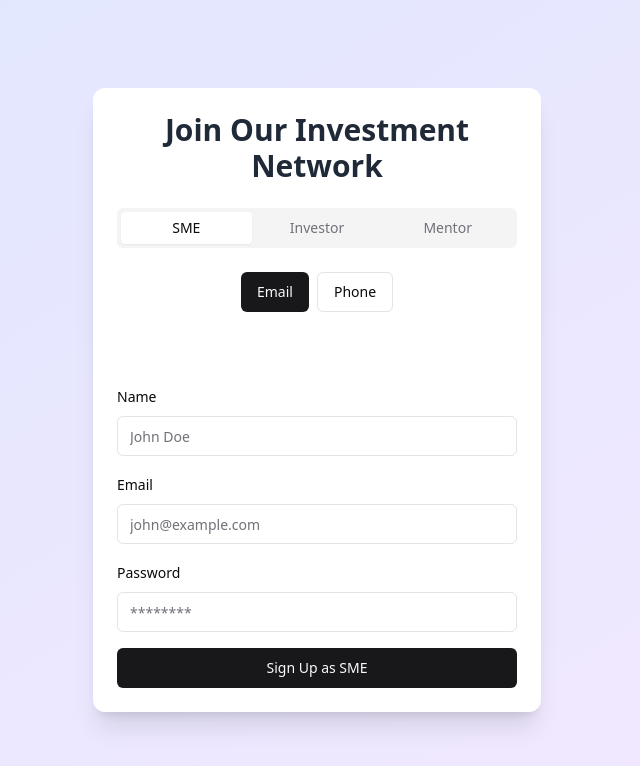
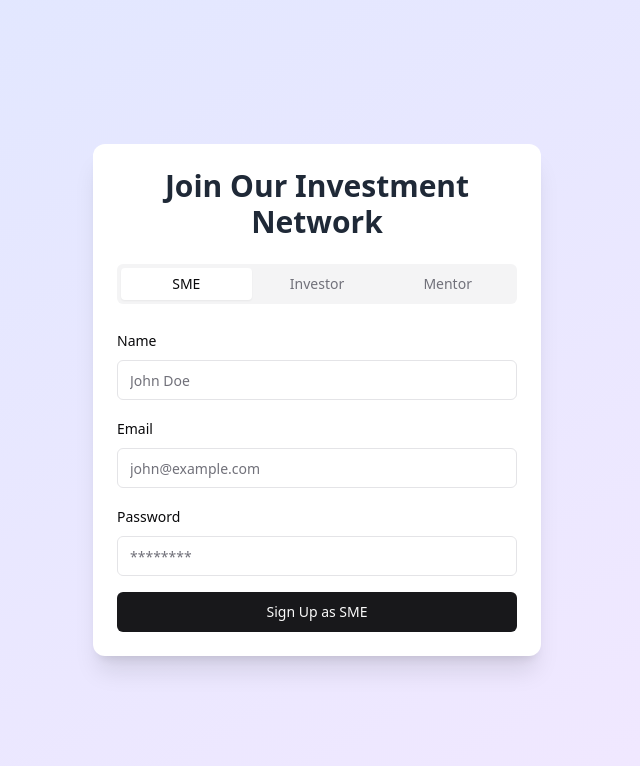
Before and after one commit to Asim-Shah-2004/MIT-HACK, a React (Vite) app in the folder client/: page /register in a window 1280 px wide. Shown: the top 766 px of the page, without its empty margins (323-963 px from the left). Built offline with nearby package versions, Linux system fonts and the light colour scheme; no server answers.

Commit message:
add jwt to register page

```diff
--- a/client/src/main.jsx
+++ b/client/src/main.jsx
@@ -1,9 +1,8 @@
 import { StrictMode } from 'react'
 import { createRoot } from 'react-dom/client'
+import { BrowserRouter } from 'react-router-dom'
 import App from './App.jsx'
 import './index.css'
-import {BrowserRouter} from 'react-router-dom'
-
 
 createRoot(document.getElementById('root')).render(
   <BrowserRouter>
--- a/client/src/pages/RegisterPage.jsx
+++ b/client/src/pages/RegisterPage.jsx
@@ -1,145 +1,78 @@
+import { useState } from 'react';
+import { useForm } from 'react-hook-form';
+import { zodResolver } from '@hookform/resolvers/zod';
+import * as z from 'zod';
+import { Button } from "@/components/ui/button";
+import { Input } from "@/components/ui/input";
+import { Label } from "@/components/ui/label";
+import { Tabs, TabsContent, TabsList, TabsTrigger } from "@/components/ui/tabs";
+import { toast, Toaster } from "sonner";
+import axios from 'axios';
 
-import { useState } from 'react'
-import { useForm } from 'react-hook-form'
-import { zodResolver } from '@hookform/resolvers/zod'
-import * as z from 'zod'
-import { GoogleOAuthProvider, GoogleLogin } from '@react-oauth/google'
-import { jwtDecode } from "jwt-decode"
-import { Button } from "@/components/ui/button"
-import { Input } from "@/components/ui/input"
-import { Label } from "@/components/ui/label"
-import { Tabs, TabsContent, TabsList, TabsTrigger } from "@/components/ui/tabs"
-import { toast, Toaster } from "sonner"
+
+const nameRegex = /^[a-zA-Z\s]+$/;
+const passwordRegex = /^[a-zA-Z0-9!@#$%^&*()\-_=+]+$/;
 
 const formSchema = z.object({
-  name: z.string().min(2, { message: "Name must be at least 2 characters." }),
-  email: z.string().email({ message: "Invalid email address." }),
-  phone: z.string().regex(/^\d{10}$/, { message: "Phone number must be 10 digits." }),
-  password: z.string().min(8, { message: "Password must be at least 8 characters." }),
-  verificationCode: z.string().optional(),
-})
+  name: z.string()
+    .min(2, { message: "Name must be at least 2 characters." })
+    .max(128, { message: "Name must be at most 128 characters." })
+    .refine(value => nameRegex.test(value), {
+      message: "Name must contain only letters and spaces.",
+    }),
+
+  email: z.string()
+    .email({ message: "Invalid email address." })
+    .max(64, { message: "Email must be at most 64 characters." }),
+
+  password: z.string()
+    .min(8, { message: "Password must be at least 8 characters." })
+    .max(32, { message: "Password must be at most 32 characters." })
+    .refine(value => passwordRegex.test(value), {
+      message: "Password can contain only letters, numbers, and symbols (! @ # $ % ^ & * ( ) - _ = +).",
+    }),
+});
+
 
 export default function RegisterPage() {
-  const [userType, setUserType] = useState('SME')
-  const [registrationMethod, setRegistrationMethod] = useState('email')
-  const [isPhoneVerificationSent, setIsPhoneVerificationSent] = useState(false)
-
-  const { register, handleSubmit, formState: { errors }, reset, setValue } = useForm({
+  const [userType, setUserType] = useState('SME');
+  const { register, handleSubmit, formState: { errors }, reset } = useForm({
     resolver: zodResolver(formSchema),
-  })
+  });
 
   const onSubmit = async (data) => {
     try {
-      const response = await fetch('http://localhost:3000/register', {
-        method: 'POST',
-        headers: {
-          'Content-Type': 'application/json',
-        },
-        body: JSON.stringify({
+      const response = await axios.post('http://localhost:3000/register', {
         ...data,
         userType,
-          registrationMethod,
-        }),
-      })
-
-      if (!response.ok) {
-        throw new Error('Registration failed')
-      }
+      }, {
+        withCredentials: true,
+      });
 
       toast.success("Registration successful", {
         description: `Welcome, ${data.name}!`,
-      })
-      reset()
+      });
+
+      reset();
     } catch (error) {
+      if (error.response) {
+        toast.error("Registration failed", {
+          description: error.response.data.message || 'An unknown error occurred',
+        });
+      } else if (error.request) {
+        toast.error("Registration failed", {
+          description: 'No response from server',
+        });
+      } else {
         toast.error("Registration failed", {
           description: error.message,
-      })
+        });
       }
     }
-
-  const handleGoogleLogin = async (credentialResponse) => {
-    try {
-      const decoded = jwtDecode(credentialResponse.credential)
-      const { email, name } = decoded
-
-      setValue('email', email)
-      setValue('name', name)
-
-      // const apiResponse = await fetch('http://localhost:3000/register', {
-      //   method: 'POST',
-      //   headers: {
-      //     'Content-Type': 'application/json',
-      //   },
-      //   body: JSON.stringify({
-      //     email,
-      //     name,
-      //     userType,
-      //     registrationMethod: 'google',
-      //     idToken: credentialResponse.credential,
-      //   }),
-      // })
-
-      // if (!apiResponse.ok) {
-      //   throw new Error('Google registration failed')
-      // }
-
-      const body  = JSON.stringify({
-        email,
-        name,
-        userType,
-        registrationMethod: 'google',
-        idToken: credentialResponse.credential,
-      });
-
-      console.log(body);
-      if (!body) {
-        throw new Error('Google registration failed')
-      }
-      else {
-
-      toast.success("Google registration successful", {
-        description: `Welcome, ${name}!`,
-      })
-    }
-    } catch (error) {
-      toast.error("Google registration failed", {
-        description: error.message,
-      })
-    }
-  }
-
-  const sendPhoneVerification = async () => {
-    try {
-      const response = await fetch('http://localhost:3000/send-verification', {
-        method: 'POST',
-        headers: {
-          'Content-Type': 'application/json',
-        },
-        body: JSON.stringify({
-          phone: document.getElementById('phone').value,
-        }),
-      })
-
-      if (!response.ok) {
-        throw new Error('Failed to send verification code')
-      }
-
-      setIsPhoneVerificationSent(true)
-      toast.success("Verification code sent", {
-        description: "Please check your phone for the code.",
-      })
-    } catch (error) {
-      toast.error("Failed to send verification code", {
-        description: error.message,
-      })
-    }
-  }
-
-  const google_id = import.meta.env.VITE_GOOGLE_CLIENT_ID;
-  console.log(google_id);
+  };
 
   return (
-    <GoogleOAuthProvider clientId={google_id}>
+    <>
       <Toaster position="top-right" richColors />
 
       <div className="min-h-screen bg-gradient-to-br from-indigo-100 to-purple-100 flex items-center justify-center p-4">
@@ -152,77 +85,36 @@ export default function RegisterPage() {
                 <TabsTrigger value="Investor">Investor</TabsTrigger>
                 <TabsTrigger value="Mentor">Mentor</TabsTrigger>
               </TabsList>
+
               {['SME', 'Investor', 'Mentor'].map((type) => (
                 <TabsContent key={type} value={type}>
-                  <div className="space-y-4">
-                    <div className="flex justify-center space-x-2 mb-4">
-                      <Button onClick={() => setRegistrationMethod('email')} variant={registrationMethod === 'email' ? 'default' : 'outline'}>Email</Button>
-                      <Button onClick={() => setRegistrationMethod('phone')} variant={registrationMethod === 'phone' ? 'default' : 'outline'}>Phone</Button>
-                    </div>
-
-                    <GoogleLogin
-                      onSuccess={handleGoogleLogin}
-                      onError={() => {
-                        toast.error("Google login failed", {
-                          description: "Please try again or use another method.",
-                        })
-                      }}
-                      useOneTap
-                      theme="outline"
-                      size="large"
-                      width="100%"
-                    />
-
                   <form onSubmit={handleSubmit(onSubmit)} className="space-y-4">
                     <div className="space-y-2">
                       <Label htmlFor="name">Name</Label>
-                        <Input id="name"  placeholder="John Doe" {...register("name")} />
+                      <Input id="name" placeholder="John Doe" {...register("name")} />
                       {errors.name && <p className="text-sm text-red-500">{errors.name.message}</p>}
                     </div>
 
-                      {registrationMethod === 'email' && (
-                        <>
                     <div className="space-y-2">
                       <Label htmlFor="email">Email</Label>
                       <Input id="email" type="email" placeholder="john@example.com" {...register("email")} />
                       {errors.email && <p className="text-sm text-red-500">{errors.email.message}</p>}
                     </div>
+
                     <div className="space-y-2">
                       <Label htmlFor="password">Password</Label>
                       <Input id="password" type="password" placeholder="********" {...register("password")} />
                       {errors.password && <p className="text-sm text-red-500">{errors.password.message}</p>}
                     </div>
-                        </>
-                      )}
-
-                      {registrationMethod === 'phone' && (
-                        <>
-                          <div className="space-y-2">
-                            <Label htmlFor="phone">Phone Number</Label>
-                            <Input id="phone" placeholder="1234567890" {...register("phone")} />
-                            {errors.phone && <p className="text-sm text-red-500">{errors.phone.message}</p>}
-                          </div>
-                          {!isPhoneVerificationSent ? (
-                            <Button type="button" onClick={sendPhoneVerification} className="w-full">Send Verification Code</Button>
-                          ) : (
-                            <div className="space-y-2">
-                              <Label htmlFor="verificationCode">Verification Code</Label>
-                              <Input id="verificationCode" placeholder="Enter code" {...register("verificationCode")} />
-                              {errors.verificationCode && <p className="text-sm text-red-500">{errors.verificationCode.message}</p>}
-                            </div>
-                          )}
-                        </>
-                      )}
 
                     <Button type="submit" className="w-full">Sign Up as {type}</Button>
                   </form>
-                  </div>
                 </TabsContent>
               ))}
             </Tabs>
           </div>
         </div>
       </div>
-    </GoogleOAuthProvider>
-  )
+    </>
+  );
 }
```
Also changed, not shown: client/package.json (+6 -7 lines), 1 other file (tests, documents, lock files or other folders). Lines whose indentation alone changed are shown as unchanged.
